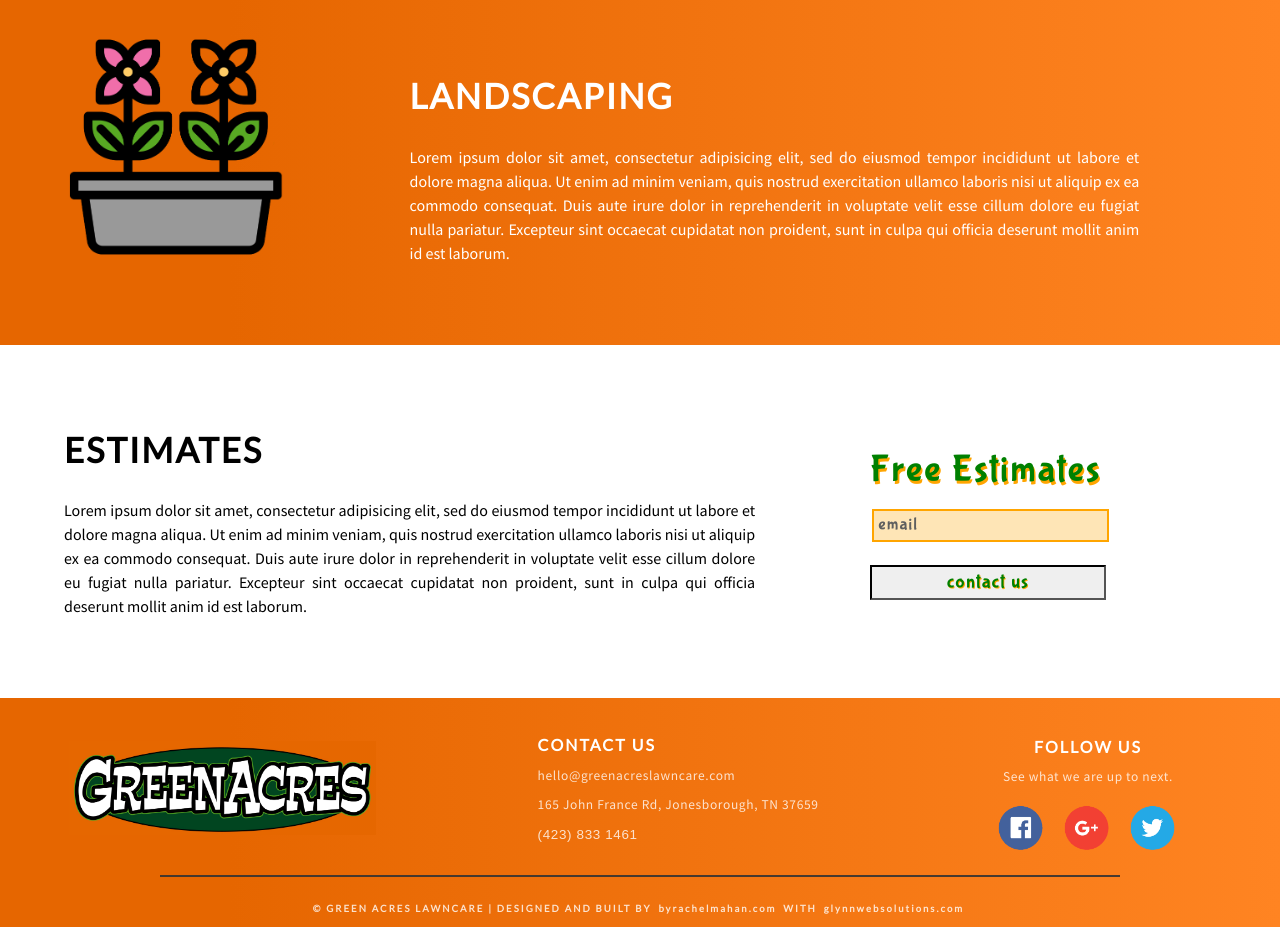
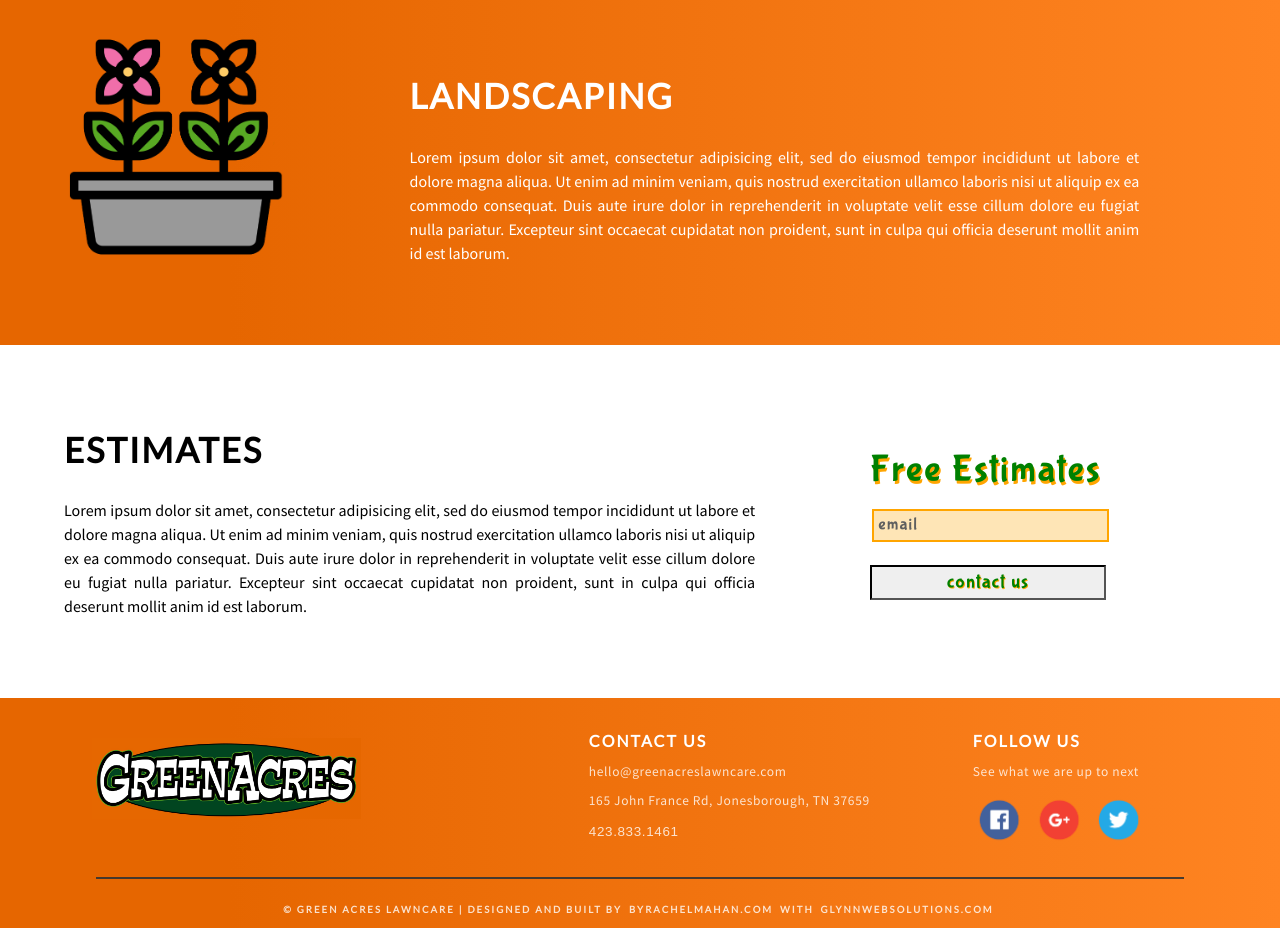
Before and after one commit to maha2490/green_acres, a website: page docs/index.html in a window 1280 px wide. Shown: the part 1363-2291 px from the top of the page. Drawn offline with nearby package versions, Linux system fonts and the light colour scheme.

Commit message:
additional styling updates

```diff
--- a/docs/index.html
+++ b/docs/index.html
@@ -36,7 +36,7 @@
 					proident, sunt in culpa qui officia deserunt mollit anim id est laborum.</p>
 				</div> <!-- end one_left -->
 				<div id="one_image_right">
-					<img src="images/lawnmower3.png" alt="Lawn Care Services by Green Acres Lawn Care and Landscaping" class="mower_image bounce">
+					<img src="images/lawnmower3.png" alt="Lawn Care Services by Green Acres Lawn Care and Landscaping" class="mower_image">
 				</div>  <!-- end one_image_right -->
 			</section> <!-- end one -->
 			<section id="two" class="clearfix gradient">
@@ -85,19 +85,19 @@
 					<h5>Contact us</h5>
 					<p>hello@greenacreslawncare.com</p>
 					<p>165 John France Rd, Jonesborough, TN 37659</p>
-					<a href="tel:14238331461">(423) 833 1461</a>
+					<a href="tel:14238331461">423.833.1461</a>
 				</div>
 				<div id="footer_right" class="clearfix">
 					<h5>Follow us</h5>
-					<p>See what we are up to next.</p>
+					<p>See what we are up to next</p>
 					<a href="">
-						<img src="images/facebook_icon.png" alt="facebook account of Green Acres Lawncare, Johnson City Tennessee" class="facebook">
+						<img src="images/facebook_icon.png" alt="facebook account of Green Acres Lawncare, Johnson City Tennessee" class="social_icons">
 					</a>
 					<a href="">
-						<img src="images/google_icon.png" alt="google+ account of Green Acres Lawncare, Johnson City Tennessee" class="google">
+						<img src="images/google_icon.png" alt="google+ account of Green Acres Lawncare, Johnson City Tennessee" class="social_icons">
 					</a>
 					<a href="">
-						<img src="images/twitter_icon.png" alt="twitter account of Green Acres Lawncare, Johnson City Tennessee" class="twitter">
+						<img src="images/twitter_icon.png" alt="twitter account of Green Acres Lawncare, Johnson City Tennessee" class="social_icons">
 					</a>
 				</div>
 			</div>
--- a/docs/scripts.js
+++ b/docs/scripts.js
@@ -32,3 +32,10 @@ $(window).scroll(function() {
 			}
 		});
 });
+
+$(".social_icons").mouseenter(function(){
+	$(this).addClass("bounce");
+});
+$(".social_icons").mouseleave(function(){
+	$(this).removeClass("bounce");
+});
--- a/docs/style.css
+++ b/docs/style.css
@@ -227,14 +227,14 @@ footer #footer_left{
 }
 
 .GA_main_logo {
-	margin: 8% 10% 0 18%;
-	width: 80%;
+	margin: 7% 10% 0 24%;
+	width: 70%;
 }
 
 footer #footer_center{
 	box-sizing: border-box;
 	width: 40%;
-	padding-left: 12%;
+	padding-left: 16%;
 	float: left;
 }
 
@@ -253,7 +253,7 @@ footer #footer_right p {
 footer #footer_right{
 	box-sizing: border-box;
 	width: 30%;
-	text-align: center;
+	padding-left: 6%;
 	float: right;
 }
 
@@ -272,10 +272,10 @@ footer #footer_right span{
 
 footer hr {
   border: 0;
-	width: 75%;
+	width: 85%;
   height: 2px;
   background: #333;
-	margin-top: 1%;
+	margin-top: 2%;
 	margin-bottom: 2%;
   opacity: 0.9;
 }
@@ -287,14 +287,14 @@ footer h6{
 }
 
 footer h6 a{
-	text-transform: lowercase;
-	font-size: 0.75vw;
+	/*text-transform: lowercase;
+	font-size: 0.75vw;*/
 	padding: 0 3px;
 }
 
-.facebook, .google, .twitter {
+.social_icons {
 	display: inline-block;
-	width: 16%;
+	width: 18%;
 }
 
 /*animations */
```
